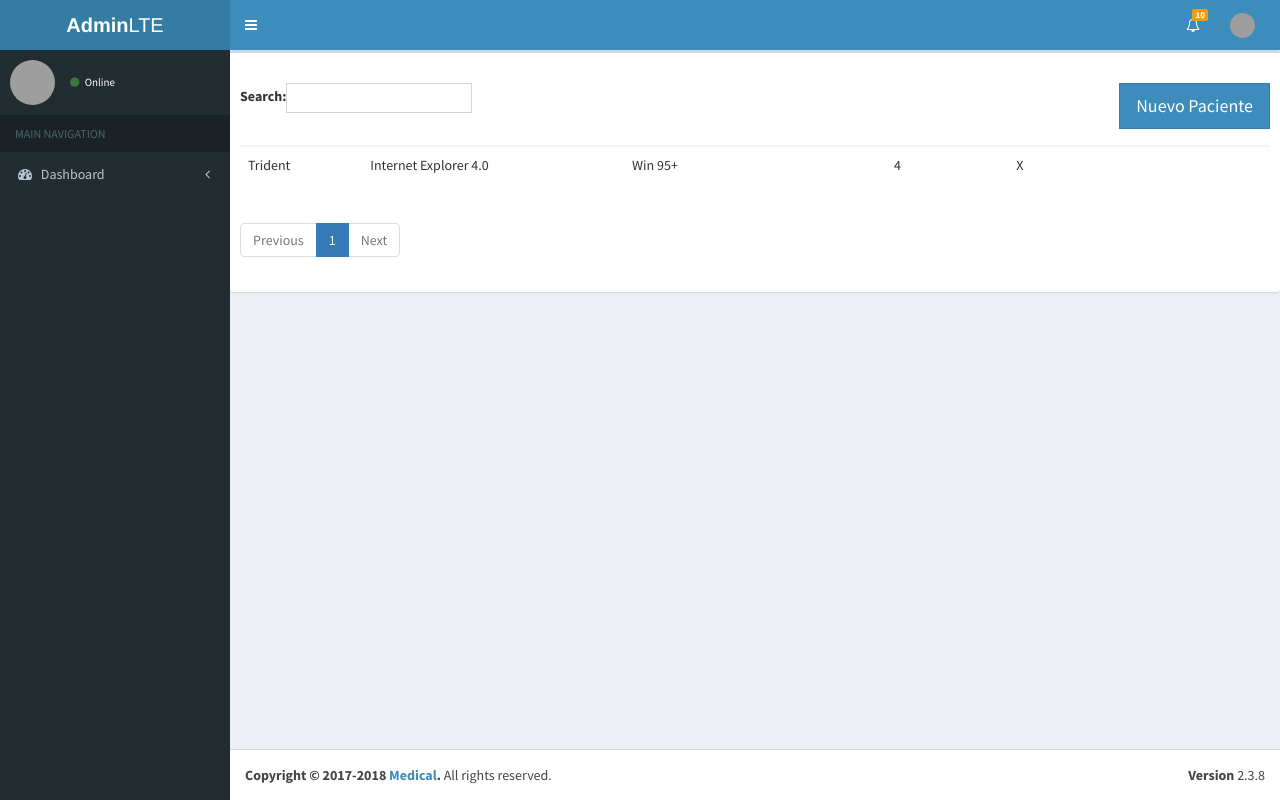
After one commit to yomergonzalez/Clinica, a CodeIgniter app: page /database/index.php/persons/index in a window 1280 px wide. The commit adds this page. Run offline with CodeIgniter, Linux system fonts and the light colour scheme; the visitor is signed in with stand-in values (Sample User, id 1); some libraries are stand-ins or nearby versions; grey boxes are pictures that could not be loaded.

Commit message:
tabla pacientes2

```diff
--- /dev/null
+++ b/application/controllers/Persons.php
@@ -0,0 +1,16 @@
+<?php
+defined('BASEPATH') OR exit('No direct script access allowed');
+
+class Persons extends CI_Controller {
+
+    public function __construct() {
+        parent::__construct();
+    }
+
+    public function index() {
+
+      $data['main'] = ['persons/index'];
+      $this->load->view('templates/dashboard/dashboard', $data);
+    }
+
+}
--- /dev/null
+++ b/application/views/persons/index.php
@@ -0,0 +1,31 @@
+
+<div class="box">
+<div class="box-header">
+</div>
+<!-- /.box-header -->
+<div class="box-body">
+	<table id="table_pacientes" class="table ">
+		<thead>
+		<tr>
+			<th></th>
+			<th></th>
+			<th></th>
+			<th></th>
+			<th></th>
+		</tr>
+		</thead>
+		<tbody>
+		<tr>
+			<td>Trident</td>
+			<td>Internet
+				Explorer 4.0
+			</td>
+			<td>Win 95+</td>
+			<td> 4</td>
+			<td>X</td>
+		</tr>
+		</tfoot>
+	</table>
+</div>
+<!-- /.box-body -->
+</div>
--- a/application/views/templates/dashboard/footer.php
+++ b/application/views/templates/dashboard/footer.php
@@ -219,6 +219,10 @@
  --><!-- AdminLTE App -->
 <script src="<?php echo base_url(); ?>assets/dist/js/app.min.js"></script>
 <!-- AdminLTE for demo purposes -->
-<script src="<?php echo base_url(); ?>assets/dist/js/demo.js"></script>
+<?php if($this->router->class=='persons'){ ?>
+  <script src="<?php echo base_url(); ?>assets/js/persons.js"></script>
+  <script src="<?php echo base_url(); ?>assets/plugins/datatables/jquery.dataTables.min.js"></script>
+  <script src="<?php echo base_url(); ?>assets/plugins/datatables/dataTables.bootstrap.min.js"></script>
+<?php } ?>
 </body>
 </html>
--- a/application/views/templates/dashboard/header.php
+++ b/application/views/templates/dashboard/header.php
@@ -25,7 +25,7 @@
         <script src="https://oss.maxcdn.com/respond/1.4.2/respond.min.js"></script>
         <![endif]-->
     </head>
-    <body class="hold-transition skin-blue sidebar-mini">
+    <body class="hold-transition fixed skin-blue sidebar-mini">
         <!-- Site wrapper -->
         <div class="wrapper">
 
--- /dev/null
+++ b/assets/js/persons.js
@@ -0,0 +1,13 @@
+$(function () {
+    $("#table_pacientes").DataTable({
+      "sDom": '<"H" <"toolbar"fr>>tp',
+      "columns": [
+              { "width": "10%",className: "tr_align" },
+              { "width": "20%",className: "tr_align" },
+              { "width": "20%",className: "tr_align" },
+              { "width": "10%",className: "tr_align" },
+              { "width": "20%",className: "tr_align" }
+            ]
+    });
+$("div.dataTables_filter").append(' <button class="btn btn-lg pull-right btn-flat btn-primary" type="button" name="button">Nuevo Paciente</button>');
+  });
```
Also changed, not shown: application/migrations/20170307232020_Add_table_pacientes.php (added).
